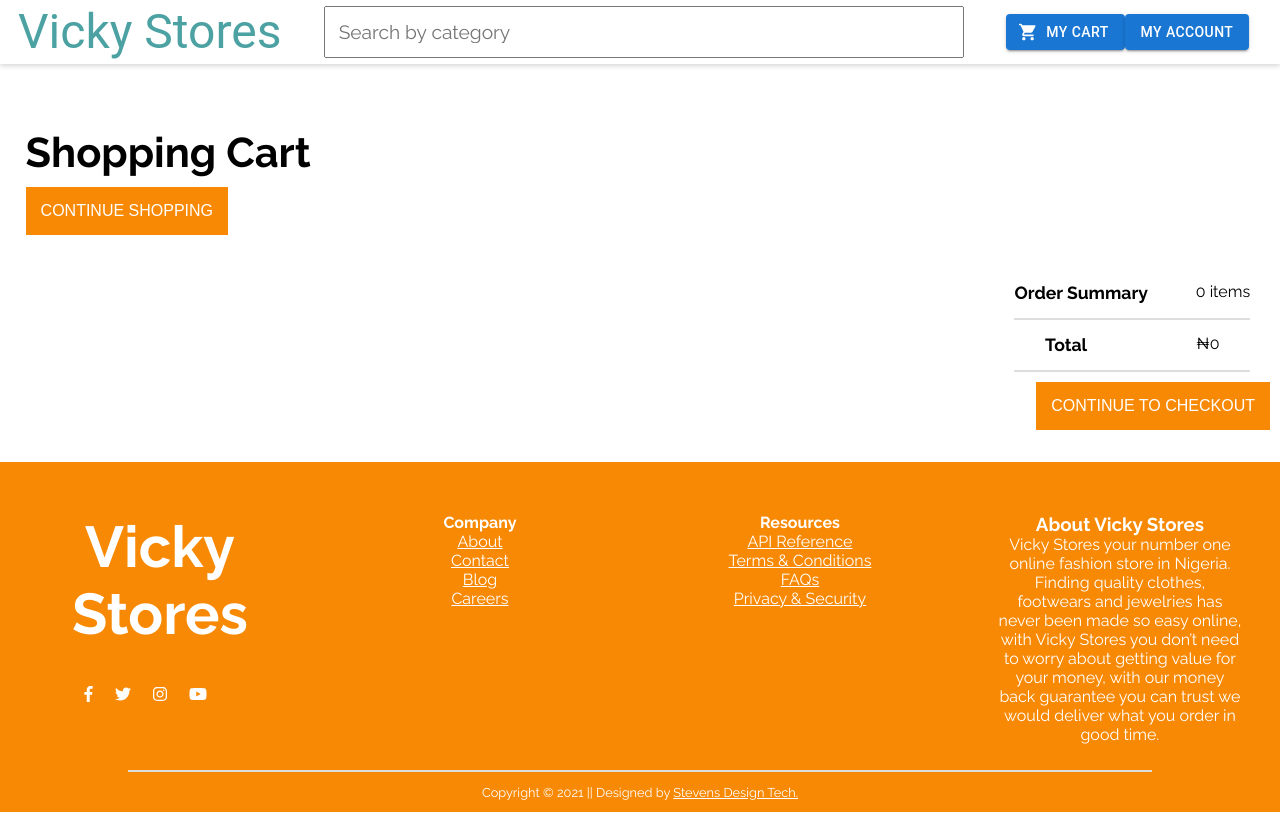
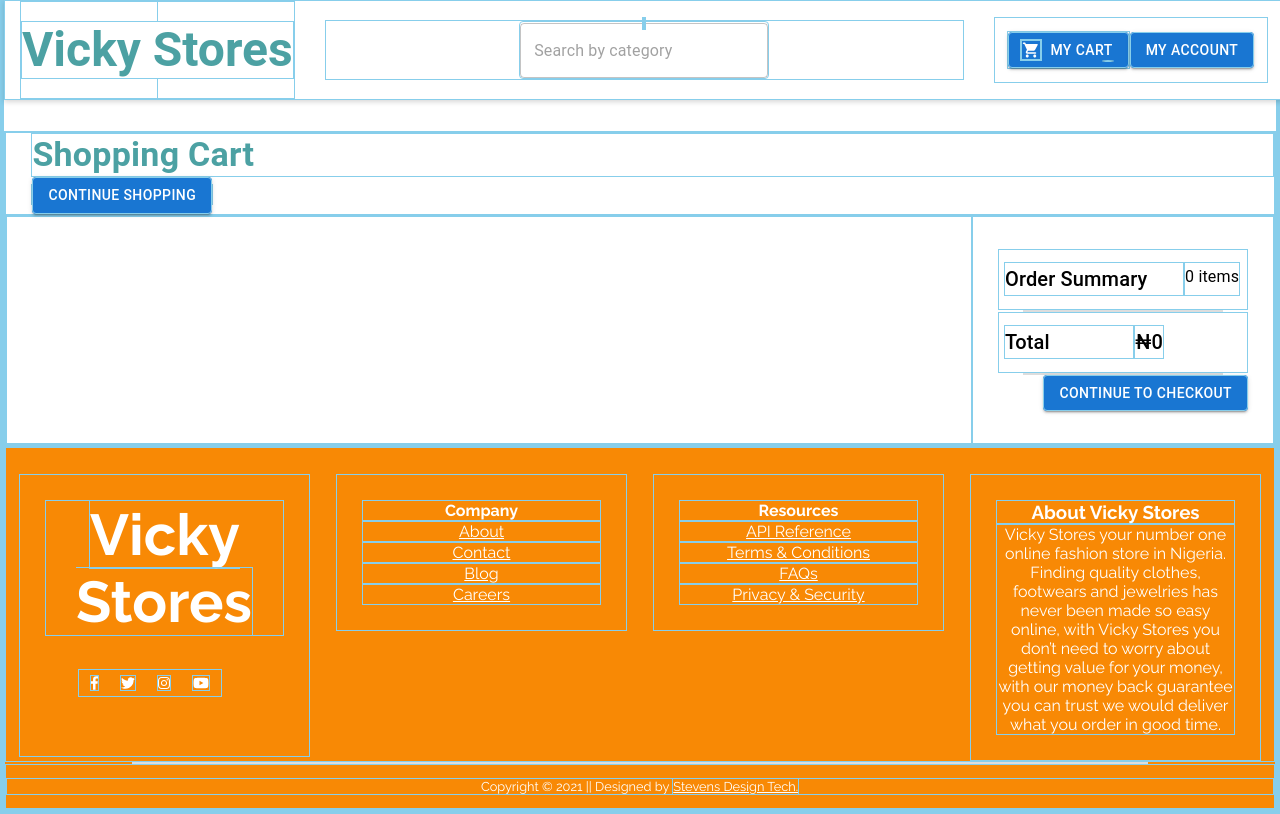
Before and after one commit to seyeonigbinde/vicky-stores, a React (Create React App) app: page /cart in a window 1280 px wide. Built offline with nearby package versions, Linux system fonts and the light colour scheme.

Commit message:
ShoppingCart Component Styled with Material-UI

```diff
--- a/src/components/Header.js
+++ b/src/components/Header.js
@@ -10,23 +10,22 @@
     <Box className={classes.header}>
       <Box>
         <Link to='/' className={classes.headerLinks}>
-          <Typography variant='h3'>Vicky Stores </Typography>
+          <Typography variant='h3' fontWeight='bold'>
+            Vicky Stores
+          </Typography>
         </Link>
       </Box>
       <Box className={classes.searchbar}>
-        <input
+        <TextField
           type='text'
           placeholder='Search by category'
           onChange={handleSearch}
+          className={classes.textfield}
         />
       </Box>
       <Box className={classes.navbar}>
-        <Link to='/cart'>
-          <Button
-            variant='contained'
-            startIcon={<ShoppingCartRounded />}
-            className={classes.buttons}
-          >
+        <Link to='/cart' className={classes.buttons}>
+          <Button variant='contained' startIcon={<ShoppingCartRounded />}>
             My Cart
             <span className={classes.cartBadge}>
               {cart.length > 0 && cart.length}
--- a/src/components/ShoppingCart.js
+++ b/src/components/ShoppingCart.js
@@ -1,61 +1,80 @@
-import React from 'react'
-import { Link } from 'react-router-dom'
+import React from "react"
+import { Link } from "react-router-dom"
+import { Button, Box, Typography } from "@mui/material"
+import useStyles from "../css/useStyles"
 
 const ShoppingCart = (props) => {
+  const classes = useStyles()
   const total = props.cart.reduce((sum, d) => sum + d.price, 0)
   return (
-    <section className='cart'>
-      <div className='cart_header'>
-        <h2> Shopping Cart</h2>
-        <Link to='/'>
-          <button> Continue Shopping</button>
+    <Box className={classes.cart}>
+      <Box className={classes.cartHeader}>
+        <Typography variant='h4' fontWeight='bold'>
+          Shopping Cart
+        </Typography>
+        <Link to='/' className={classes.buttons}>
+          <Button variant='contained'>Continue Shopping</Button>
         </Link>
-      </div>
-      <section className='cart_container'>
-        <div className='cart_items'>
+      </Box>
+      <Box className={classes.cartContainer}>
+        <Box className={classes.cartItems}>
           {props.cart.map((product) => (
-            <div className='product-card' key={product.id}>
-              <div className='product_title'>
-                <p>Item Details</p>
-                <img src={product.image} alt={product.title} />
-                <h5>{product.title}</h5>
-              </div>
-              <div className='product_price'>
-                <p>Price</p>
-                <p> &#8358;{product.price}</p>
-              </div>
-              <div className='product_action'>
-                <p>Action</p>
-                <button
+            <Box className={classes.productCard} key={product.id}>
+              <Box className={classes.productTitle}>
+                <Typography variant='h6'>Item Details</Typography>
+                <img
+                  src={product.image}
+                  alt={product.title}
+                  className={classes.productImage}
+                />
+                <Typography variant='subtitle2'>{product.title}</Typography>
+              </Box>
+              <Box className={classes.productPrice}>
+                <Typography variant='h6'>Price</Typography>
+                <Typography variant='subtitle1'>
+                  &#8358;{product.price}
+                </Typography>
+              </Box>
+              <Box className={classes.productAction}>
+                <Typography variant='h6'>Action</Typography>
+                <Button
+                  variant='contained'
                   className='product-button'
                   onClick={() => props.removeFromCart(product)}
                 >
                   Remove
-                </button>
-              </div>
-            </div>
+                </Button>
+              </Box>
+            </Box>
           ))}
-        </div>
-        <div className='checkout-section'>
-          <div className='checkout_title'>
-            <h5> Order Summary</h5>
-            <p>{props.cart.length} items</p>
-          </div>
+        </Box>
+        <Box className={classes.checkoutSection}>
+          <Box className={classes.checkoutTitle}>
+            <Typography variant='h6' className={classes.checkoutSubTitle}>
+              Order Summary
+            </Typography>
+            <Typography variant='subtitle1'>
+              {props.cart.length} items
+            </Typography>
+          </Box>
           <hr />
-          <div className='checkout_title'>
-            <h5>Total</h5>
-            <p> &#8358;{total}</p>
-          </div>
+          <Box className={classes.checkoutTitle}>
+            <Typography variant='h6' className={classes.checkoutSubTitle2}>
+              Total
+            </Typography>
+            <Typography variant='h6'> &#8358;{total}</Typography>
+          </Box>
           <hr />
-          <button
-            className='checkout'
-            onClick={() => props.history.push('/checkout')}
+          <Button
+            variant='contained'
+            className={classes.checkout}
+            onClick={() => props.history.push("/checkout")}
           >
             Continue to checkout
-          </button>
-        </div>
-      </section>
-    </section>
+          </Button>
+        </Box>
+      </Box>
+    </Box>
   )
 }
 
--- a/src/css/useStyles.js
+++ b/src/css/useStyles.js
@@ -17,9 +17,20 @@
   headerLinks: {
     color: "#4ca1a3",
     textDecoration: "none",
+    width: "20%",
   },
   searchbar: {
     width: "50%",
+  },
+  textfield: {
+    borderTop: "hidden",
+    borderRight: "hidden",
+    borderLeft: "hidden",
+    width: "100%",
+    padding: "1%",
+    fontFamily: "Raleway, sans-serif",
+    fontSize: "1.2rem",
+    borderBottom: " 1px solid #ccc",
   },
   navbar: {
     display: "flex",
@@ -49,6 +60,60 @@
     justifyContent: "space-between",
     flexWrap: "wrap",
   },
+  cart: {
+    marginTop: "10%",
+  },
+  cartHeader: {
+    textAlign: "left",
+    paddingLeft: "2%",
+    color: "#4ca1a3",
+  },
+  cartContainer: {
+    display: "flex",
+  },
+  cartItems: {
+    flexWrap: "wrap",
+    width: "100%",
+  },
+  productCard: {
+    display: "flex",
+    margin: "2%",
+    padding: "32px 0",
+    width: "100%",
+  },
+  productImage: {
+    width: "10%",
+    height: "10vh",
+  },
+  productTitle: {
+    width: "60%",
+  },
+  productPrice: {
+    width: "20%",
+  },
+  productAction: {
+    width: "20%",
+  },
+  checkoutSection: {
+    color: "#000",
+    padding: "32px 25px",
+    display: "flex",
+    flexFlow: "column nowrap",
+    alignItems: "flex-end",
+    width: "30%",
+  },
+  checkoutTitle: {
+    display: "flex",
+    padding: "5% 2%",
+    width: "100%",
+    textAlign: "left",
+  },
+  checkoutSubTitle: {
+    paddingRight: "15%",
+  },
+  checkoutSubTitle2: {
+    paddingRight: "35%",
+  },
 }))
 
 export default useStyles
--- a/src/index.css
+++ b/src/index.css
@@ -1,6 +1,6 @@
 body {
   margin: 0;
-  font-family: 'Raleway', sans-serif;
+  font-family: "Raleway", sans-serif;
   -webkit-font-smoothing: antialiased;
   -moz-osx-font-smoothing: grayscale;
 }
@@ -8,7 +8,7 @@
   box-sizing: border-box;
   max-width: 100%;
   margin: 0 auto;
-  /* border: 1px solid skyblue; */
+  border: 1px solid skyblue;
 }
 h1 {
   font-size: 3.6rem;
@@ -160,15 +160,7 @@
   justify-content: space-between;
   align-items: center;
 }
-.product_title {
-  width: 60%;
-}
-.product_price {
-  width: 20%;
-}
-.product_action {
-  width: 20%;
-}
+
 .product-bottom-row {
   display: flex;
   margin-top: 16px;
@@ -223,7 +215,7 @@
   background-color: #f88905;
 }
 input {
-  font-family: 'Raleway', sans-serif;
+  font-family: "Raleway", sans-serif;
   font-size: 1.2rem;
   width: 100%;
   padding: 2%;
@@ -249,7 +241,7 @@
 .search_bar > input {
   width: 95%;
   padding: 1%;
-  font-family: 'Raleway', sans-serif;
+  font-family: "Raleway", sans-serif;
   font-size: 1.2rem;
   border-top: hidden;
   border-right: hidden;
```
